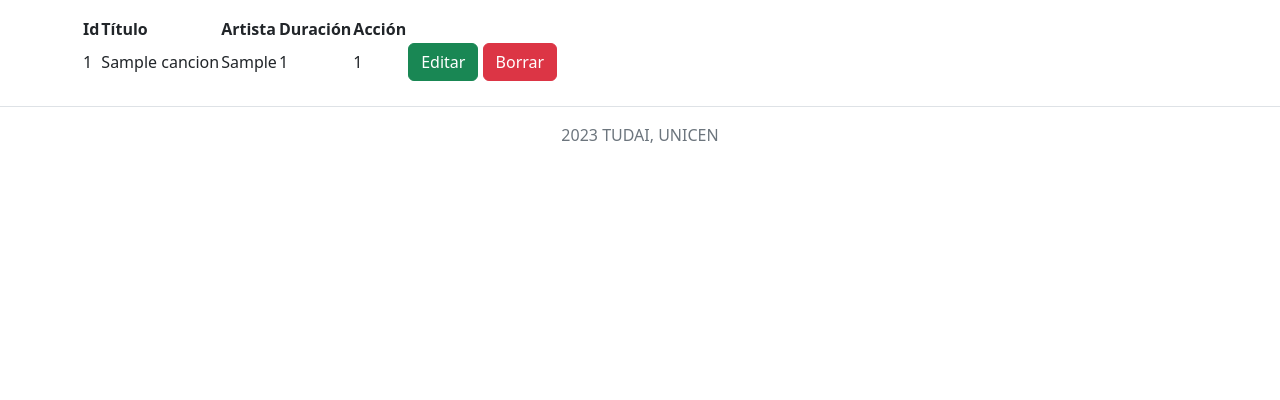
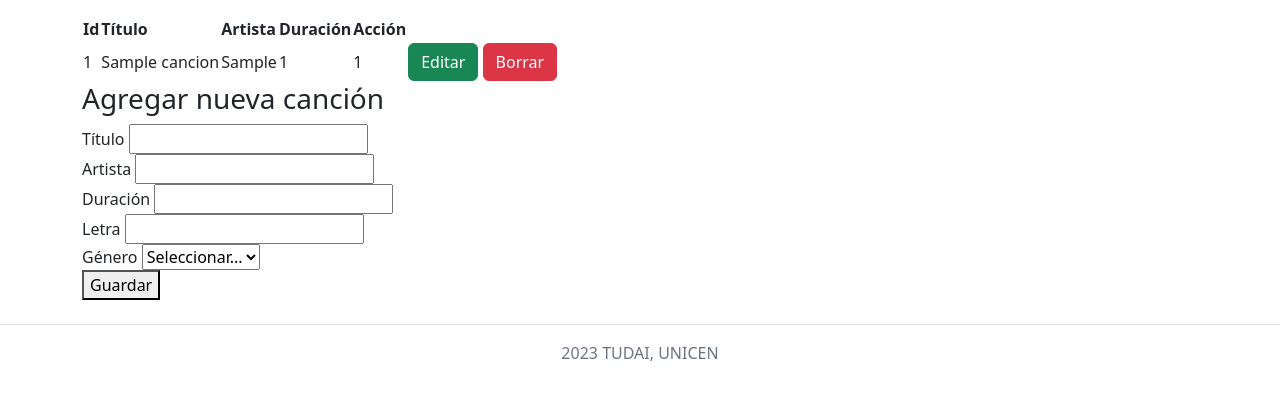
Before and after one commit to mbelenfernandez/web2-tpe, a PHP site: page /abmCancion in a window 1280 px wide. Shown: the part 56-456 px from the top of the page. Run offline with PHP 8.4, Linux system fonts and the light colour scheme; tables that the repository leaves empty hold one stand-in row (values such as "Sample post").

Commit message:
Corrección de error en eliminación de canción

```diff
--- a/app/controllers/abmCancion.controller.php
+++ b/app/controllers/abmCancion.controller.php
@@ -17,6 +17,27 @@ class AbmCancionController {
         $this->view->listarCanciones($canciones);
     }
 
+    public function addCancion()
+    {
+        $this->view->showFormCancion();
+        $titulo = $_POST['titulo'];
+        $artista = $_POST['artista'];
+        $duracion = $_POST['duracion'];
+        $letra = $_POST['letra'];
+        $id_genero = $_POST['id_genero'];
+        if (empty($titulo) || empty($artista) || empty($duracion) || empty($letra) || empty($id_genero)) {
+            echo "Campos incompletos";
+            return;
+        }
+
+        $id = $this->model->insertCancion($titulo,$artista,$duracion,$letra,$id_genero);
+        if ($id) {
+            header('Location: ' . BASE_URL);
+        } else {
+            echo "Error insertando canción";
+        }
+    }
+
     function  removeCanciones ($id){
         $this->model->deleteCancion($id);
         header('Location: ' . BASE_URL);
--- a/app/models/cancion.model.php
+++ b/app/models/cancion.model.php
@@ -25,6 +25,12 @@ class CancionModel{
         return $cancion;
     }
 
+    function insertCancion($titulo,$artista,$duracion,$letra,$id_genero) {
+        $query = $this->db->prepare('INSERT INTO cancion (titulo, artista, duracion, letra, id_genero) VALUES(?,?,?,?,?)');
+        $query->execute([$titulo,$artista,$duracion,$letra,$id_genero]);
+        return $this->db->lastInsertId();
+    }
+
     function deleteCancion($id) {
         $query = $this->db->prepare('DELETE FROM cancion WHERE id_cancion=?');
         $query->execute([$id]);
--- a/app/views/abmCancion.view.php
+++ b/app/views/abmCancion.view.php
@@ -34,15 +34,26 @@ class AbmCancionView
                             <?php echo $cancion->id_cancion ?>
                         </td>
                         <td>
-                            <a href="editarCancion/<?= $cancion->id_genero ?>" type="button" class='btn btn-success ml-auto'>Editar</a>
-                            <a href="eliminarCancion/<?= $cancion->id_genero ?>" type="button" class='btn btn-danger ml-auto'>Borrar</a>
+                            <a href="editarCancion/<?= $cancion->id_cancion ?>" type="button" class='btn btn-success ml-auto'>Editar</a>
+                            <a href="eliminarCancion/<?= $cancion->id_cancion ?>" type="button" class='btn btn-danger ml-auto'>Borrar</a>
                         </td>
                     </tr>
                 <?php } ?>
             </tbody>
         </table>
+        <div>
+            <h3>Agregar nueva canción</h3>
+            <?php require_once 'templates/form_cancion.phtml'; ?>
+        </div>
 
 <?php
         require_once 'templates/footer.php';
     }
+
+    function showFormCancion()
+    {
+        require_once 'templates/header.php';
+        require_once 'templates/form_cancion.phtml';
+        require_once 'templates/footer.php';
+    }
 }
--- a/router.php
+++ b/router.php
@@ -63,6 +63,10 @@ switch ($params[0]) {
         $controller = new AbmCancionController();
         $controller->removeCanciones($params[1]);
         break;
+    case 'agregarCancion':
+        $controller = new AbmCancionController();
+        $controller->addCancion();
+        break;
     default:
         echo "404 Page Not Found";
         break;
--- /dev/null
+++ b/templates/form_cancion.phtml
@@ -0,0 +1,30 @@
+<form action="agregarCancion" method="POST">
+    <div class="row">
+        <div class="col-9">
+            <div>
+                <label for="titulo">Título</label>
+                <input required name="titulo" type="text">
+            </div>
+            <div>
+                <label for="artista">Artista</label>
+                <input required name="artista" type="text">
+            </div>
+            <div>
+                <label for="duracion">Duración</label>
+                <input required name="duracion" type="text">
+            </div>
+            <div>
+                <label for="letra">Letra</label>
+                <input required name="letra" type="text">
+            </div>
+            <div>
+                <label for="id_genero">Género</label>
+                <select name="id_genero" id="id_genero">
+                    <option value="seleccionar">Seleccionar...</option>
+                    <option value="1">1</option>
+                </select>
+            </div>
+        </div>
+    </div>
+    <button type="submit">Guardar</button>
+</form>
```
Also changed, not shown: app/controllers/deuda.controller.php (deleted, +0 -23 lines), app/models/deuda.model.php (deleted, +0 -27 lines), app/views/deuda.view.php (deleted, +0 -49 lines).
